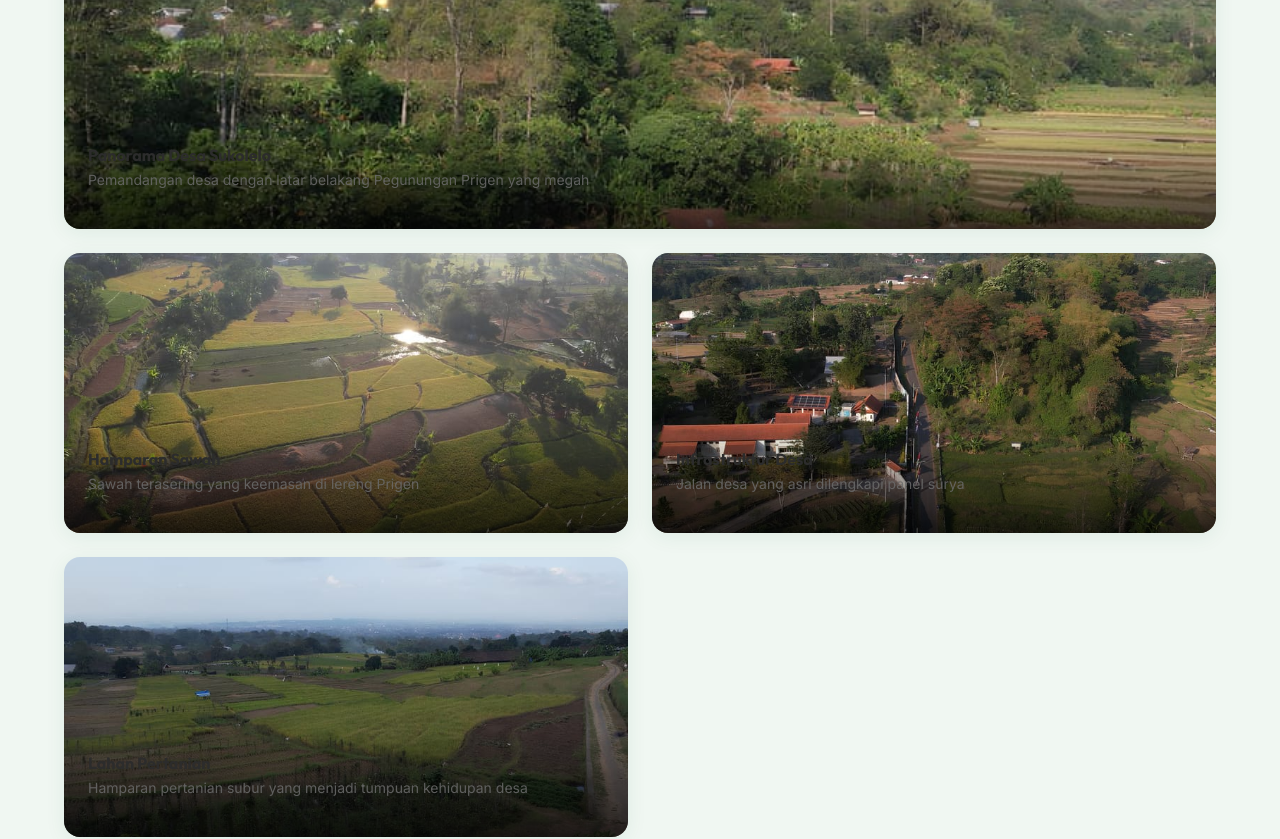
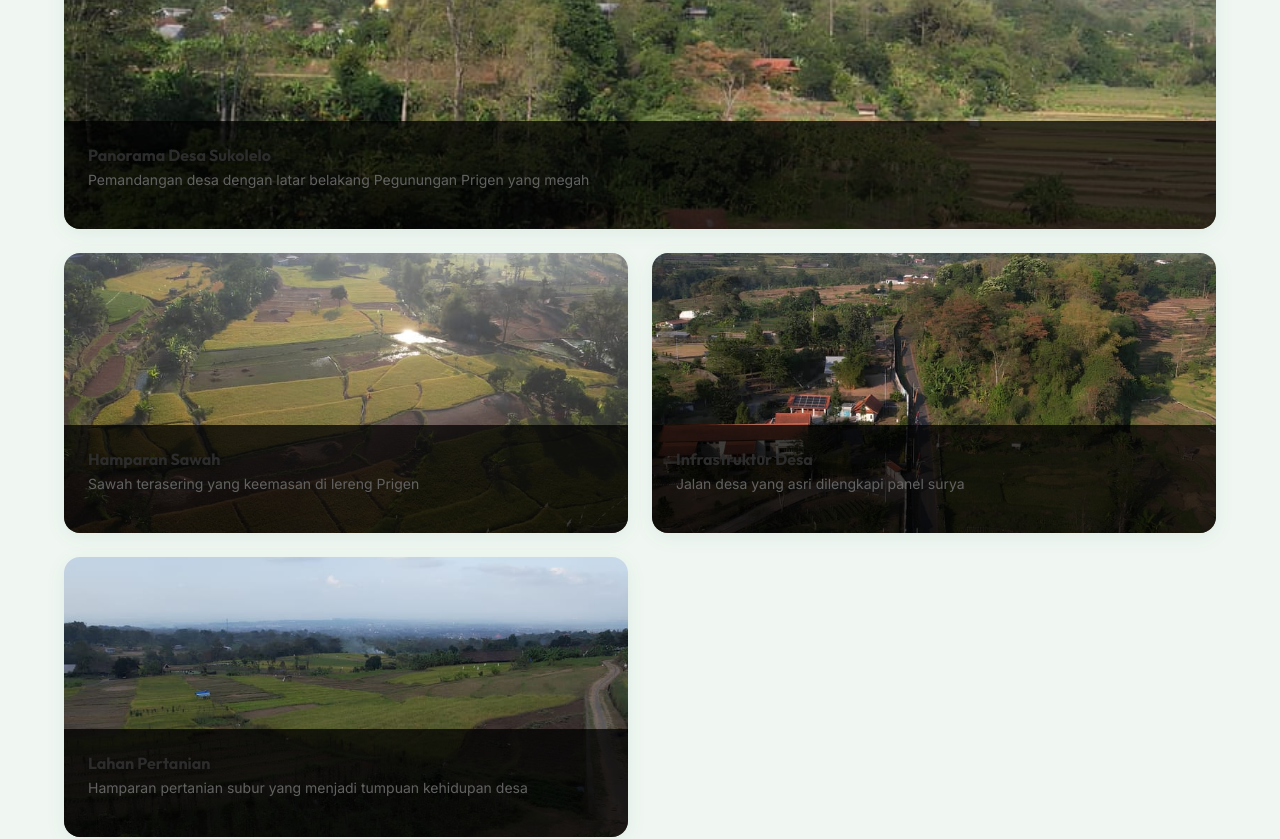
Before and after one commit to Vanzaaa04/EDUWISATA-KASEGEHER, a Next.js app: page /tentang in a window 1280 px wide. Shown: the part 2580-3419 px from the top of the page. Built offline with nearby package versions, Linux system fonts and the light colour scheme; no server answers.

Commit message:
fix: gelapkan caption galeri agar teks jelas terbaca

```diff
--- a/app/tentang/tentang.css
+++ b/app/tentang/tentang.css
@@ -235,7 +235,7 @@
   left: 0;
   right: 0;
   padding: var(--space-md);
-  background: linear-gradient(transparent, rgba(0, 0, 0, 0.7));
+  background: rgba(0, 0, 0, 0.75);
   color: var(--color-white);
 }
 
@@ -243,11 +243,12 @@
   font-size: var(--fs-body);
   font-weight: 700;
   margin-bottom: 4px;
+  text-shadow: 0 1px 4px rgba(0, 0, 0, 0.5);
 }
 
 .tentang-galeri__caption p {
   font-size: var(--fs-small);
-  opacity: 0.85;
+  opacity: 0.9;
   line-height: 1.4;
 }
 
```
